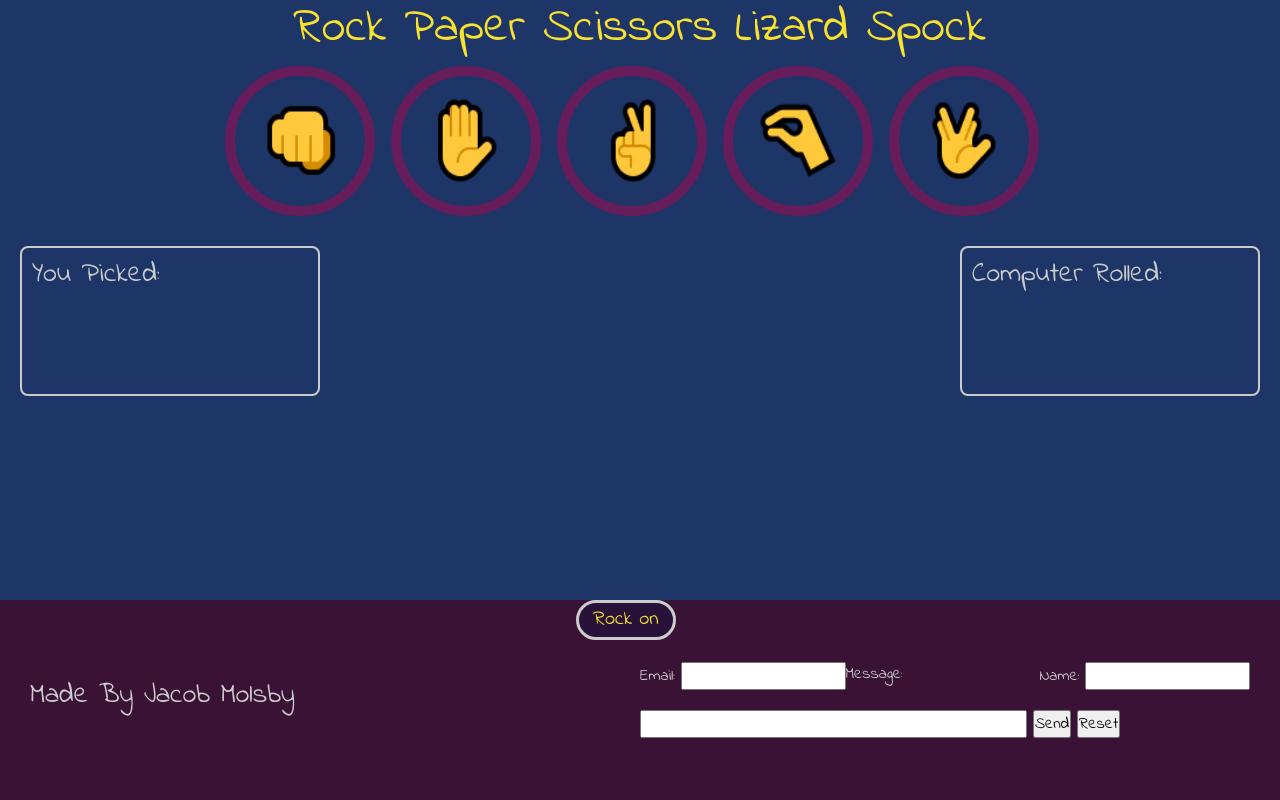
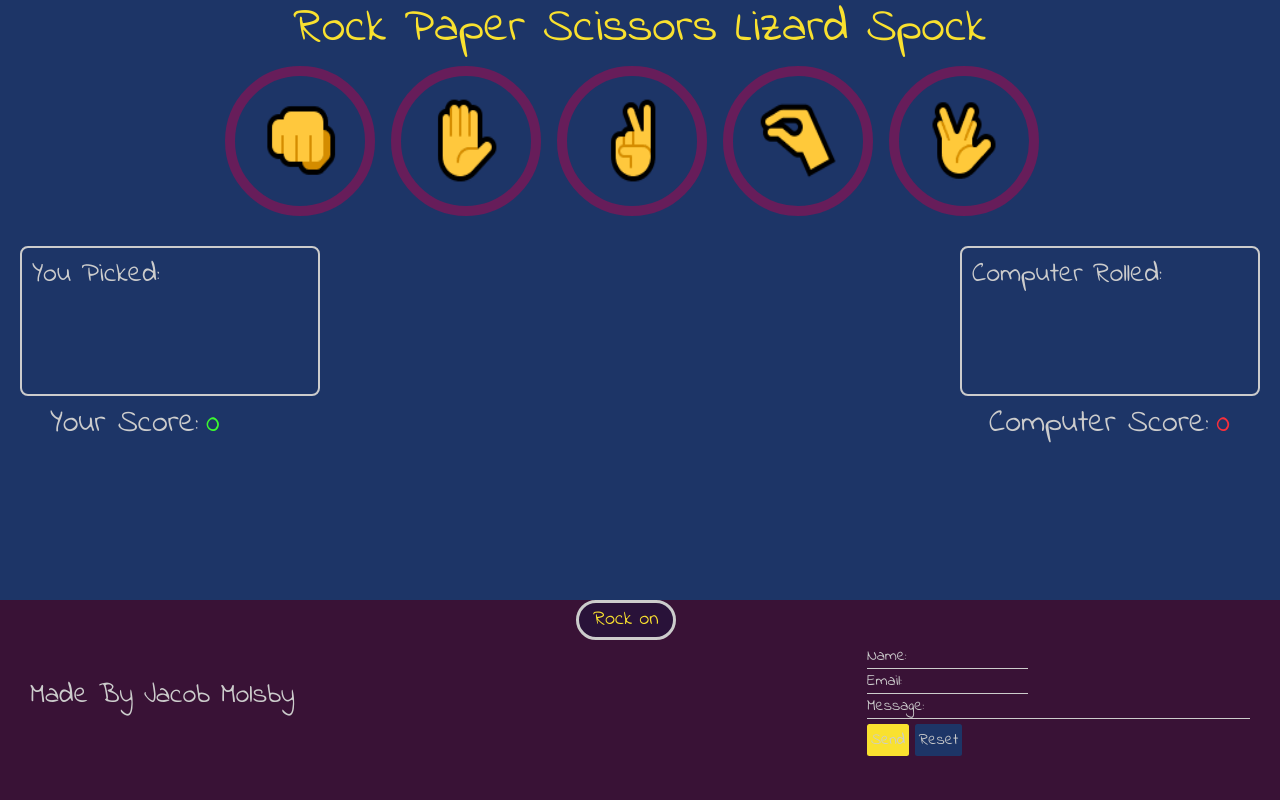
Before and after one commit to jacobmolsby93/Rock-Paper-Scissors, a plain HTML site: page index.html in a window 1280 px wide. Drawn offline with nearby package versions, Linux system fonts and the light colour scheme.

Commit message:
trying to fix css

```diff
--- a/assets/css/styles.css
+++ b/assets/css/styles.css
@@ -1,3 +1,4 @@
+/* General CSS*/
 @import url('https://fonts.googleapis.com/css2?family=Indie+Flower&display=swap');
 
 * {
@@ -13,6 +14,8 @@ body {
     height: 100vh;
 }
 
+/* Title */
+
 .title-text {
     text-align: center;
     font-size: 3em;
@@ -20,6 +23,7 @@ body {
 }
 
 
+/* Main game options */
 
 .options {
     display: flex;
@@ -72,6 +76,8 @@ body {
 
 }
 
+/* Alert Button */
+
 .play {
     position: absolute;
     left: 45%;
@@ -91,21 +97,21 @@ body {
     transform: scale(1.2);
 }
 
-.score-box {
-    position: absolute;
-    bottom: 130px;
-    width: 100%;
-}
+/* Score divs */
+
 
 .score-left {
-    float: left;
-    margin-left: 80px;
+    position: absolute;
     font-size: 2em;
+    top: 50%;
+    margin-left: 50px;
 }
 .score-right {
-    float: right;
-    margin-right: 80px;
+    position: absolute;
     font-size: 2em;
+    top: 50%;
+    right: 0;
+    margin-right: 50px;
 }
 
 
@@ -135,7 +141,7 @@ body {
     padding: 0;
     opacity: 0;
 }
-
+/* Div that shows if you won, lost or drew a draw */
 #you-win {
     display: flex;
     justify-content: center;
@@ -176,6 +182,8 @@ body {
     border-radius: .5rem;
 }
 
+
+/* Div that shows what you picked and what the computer picked */
 .right {
     position: relative;
     float: right;
@@ -186,6 +194,7 @@ body {
     margin-right: 20px;
     margin-top: 30px;
     opacity: 1;
+    max-width: 800px;
 }
 
 #computer {
@@ -220,6 +229,7 @@ body {
     font-size: 3em;
 }
 
+/* Footer */
 
 .footer {
     position: absolute;
@@ -230,18 +240,47 @@ body {
     width: 100%;
 }
 
-#name-tag {
-    float: right;
-    margin-bottom: 20px;
+/* Footer Form-email */
+
+
+#name {
+    background: none;
+    border: none;
+    border-bottom: 1px solid #ccc;
 }
 
-#email-tag {
-    float: left;
-    margin-bottom: 20px;
+#email {
+    background: none;
+    border: none;
+    border-bottom: 1px solid #ccc;
 }
 
-#message-tag {
+#message {
+    background: none;
+    border: none;
+    border-bottom: 1px solid #ccc;
+}
 
+#send {
+    background-color: #f9e12f;
+    border: none;
+    padding: .25rem;
+    margin-top: 5px;
+    border-radius: 2.5px;
+    color: #ccc;
+}
+
+#reset {
+    background-color: #1D3567;
+    border: none;
+    padding: .25rem;
+    margin-top: 5px;
+    border-radius: 2.5px;
+    color: #ccc;
+}
+
+::placeholder {
+    color: #ccc;
 }
 
 #left {
@@ -261,7 +300,19 @@ body {
     margin-right: 30px;
 }
 
+/* Media Query for footer */
 
+@media screen and (max-width: 800px) {
+    #right {
+        width: 100%;
+    }
+
+    #left {
+        position: absolute;
+        bottom: 10px;
+        left: 50%;
+    }
+}
 
 /* Media querys for mobile version */
 @media screen and (max-width: 450px) and (min-width: 320px){
@@ -340,6 +391,16 @@ body {
         left: 10px;
 
     }
+
+    #right {
+        margin-left: 10px;
+    }
+
+    .footer {
+        position: absolute;
+        bottom: 0;
+    }
+
 
     @media screen and (max-width: 330px) {
         body {
--- a/index.html
+++ b/index.html
@@ -78,31 +78,26 @@
         </div>
     </div>
 
-    <footer class ="footer">
+    <footer class="footer">
        <div id="left">
           <h3>Made By Jacob Molsby</h3>
        </div>
        <div id=right>
             <form action="mailto:jmolsby@gmail.com" method="post" enctype="text/plain">
-            <div id="name-tag">
-            <label for="name">Name:</label>
-            <input type="text" id="name" name="name">
-            </div>
-            <div id="email-tag">
-            <label for="email">Email:</label>
-            <input type="text" id="email" name="mail">
-            </div id="message-tag">
-            <label for="message">Message:</label>
-            <input type="text" id="message" name="message" size="50">
-            <span id="send">
-                <input type="submit" value="Send">
-            </span>
-            <span id="reset">
-                <input type="reset" value="Reset">
-            </span>
 
+                <div id="name-tag">
+                <input type="text" id="name" name="name" placeholder="Name:">
+                </div>
+
+                <div id="email-tag">
+                <input type="text" id="email" name="mail" placeholder="Email:">
+                </div id="message-tag">
+
+                <input type="text" id="message" name="message" size="50" placeholder="Message:">
+                <br>
+                <input type="submit" id="send" value="Send">
+                <input type="reset" id="reset" value="Reset">
             </form>
-        </form>
        </div>
 
     </footer>
```
